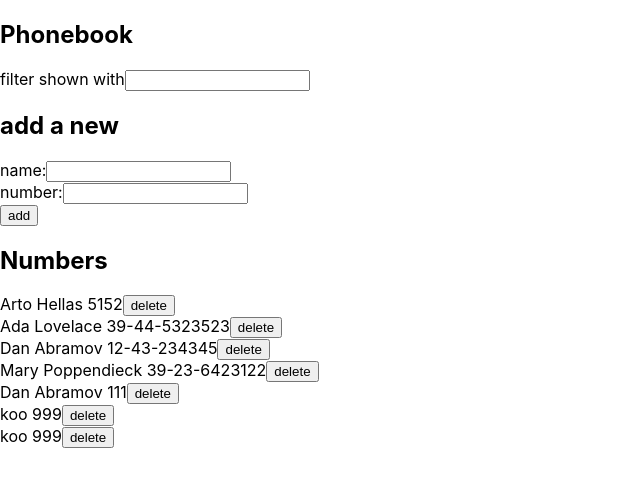
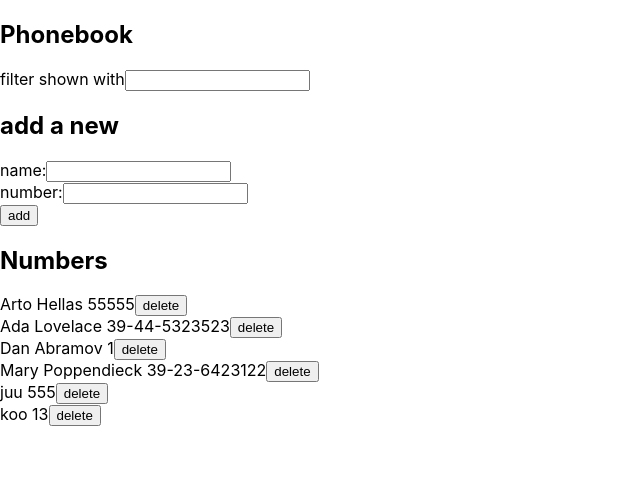
Before and after one commit to LurryLarry/FullStackOpen, a React (Create React App) app in the folder osa2/puhelinluettelo/: page / in a window 1280 px wide. Shown: the top 486 px of the page, without its empty margins (0-640 px from the left). Built offline with nearby package versions, Linux system fonts and the light colour scheme; data requests are answered from the project's data file.

Commit message:
fixed 2.18

```diff
--- a/osa2/puhelinluettelo/db.json
+++ b/osa2/puhelinluettelo/db.json
@@ -2,7 +2,7 @@
   "persons": [
     {
       "name": "Arto Hellas",
-      "number": "5152",
+      "number": "55555",
       "id": 1
     },
     {
@@ -12,7 +12,7 @@
     },
     {
       "name": "Dan Abramov",
-      "number": "12-43-234345",
+      "number": "1",
       "id": 3
     },
     {
@@ -21,18 +21,13 @@
       "id": 4
     },
     {
-      "name": "Dan Abramov",
-      "number": "111",
-      "id": 5
-    },
-    {
-      "name": "koo",
-      "number": "999",
+      "name": "juu",
+      "number": "555",
       "id": 6
     },
     {
       "name": "koo",
-      "number": "999",
+      "number": "13",
       "id": 7
     }
   ]
--- a/osa2/puhelinluettelo/src/App.js
+++ b/osa2/puhelinluettelo/src/App.js
@@ -35,13 +35,13 @@ const App = () => {
           .update(changedPerson.id, changedPerson)
           .then(updatedPerson => {
             console.log(updatedPerson);
-            setPersons(persons.map(p => p.name !== newName ? p : updatedPerson))
+            setPersons(persons.map(p => p.id !== updatedPerson.id ? p : updatedPerson))
           })
       } else {
         return
       }
-    }
 
+    } else {
       const person = {
         name: newName,
         number: newNumber
@@ -53,6 +53,8 @@ const App = () => {
           console.log(returnedPerson);
           setPersons(persons.concat(returnedPerson))
         })
+    }
+
   }
 
   const deletePerson = (id) => {
--- a/osa2/puhelinluettelo/src/index.css
+++ b/osa2/puhelinluettelo/src/index.css
@@ -1,13 +1,17 @@
 body {
   margin: 0;
-  font-family: -apple-system, BlinkMacSystemFont, 'Segoe UI', 'Roboto', 'Oxygen',
-    'Ubuntu', 'Cantarell', 'Fira Sans', 'Droid Sans', 'Helvetica Neue',
+  font-family: -apple-system, BlinkMacSystemFont, "Segoe UI", "Roboto", "Oxygen",
+    "Ubuntu", "Cantarell", "Fira Sans", "Droid Sans", "Helvetica Neue",
     sans-serif;
   -webkit-font-smoothing: antialiased;
   -moz-osx-font-smoothing: grayscale;
 }
 
+h1 {
+  color: green;
+}
+
 code {
-  font-family: source-code-pro, Menlo, Monaco, Consolas, 'Courier New',
+  font-family: source-code-pro, Menlo, Monaco, Consolas, "Courier New",
     monospace;
 }
```
Lines whose indentation alone changed are shown as unchanged.
